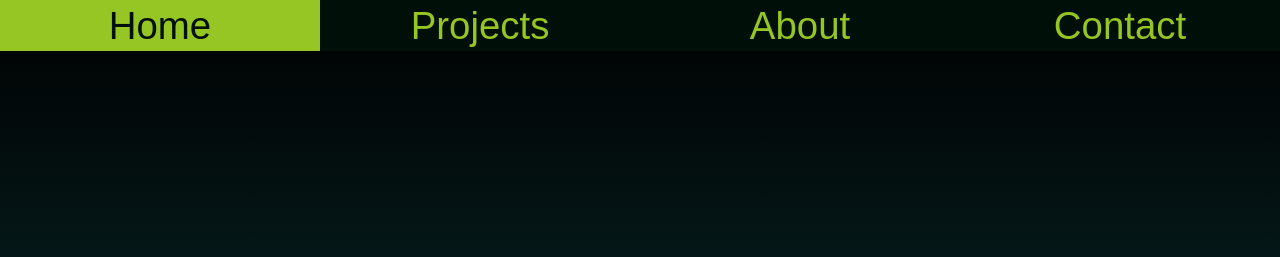
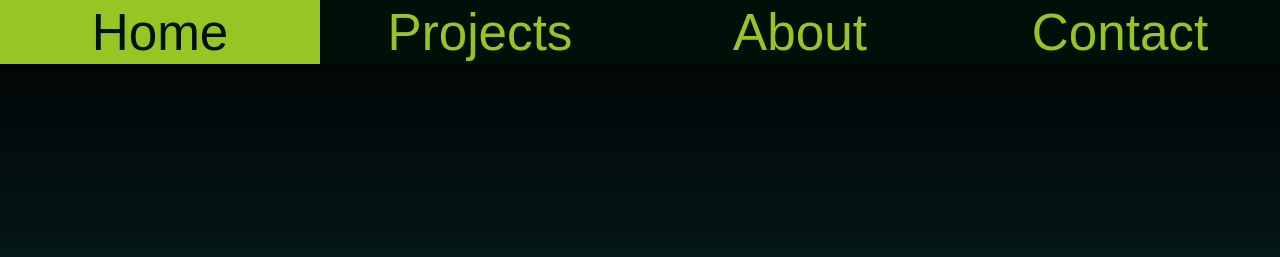
Before and after one commit to UniquelyElite/UniquelyElite.github.io, a plain HTML site: page data/index.html in a window 1280 px wide. Shown: the top 257 px of the page. Drawn offline with Linux system fonts and the light colour scheme.

Commit message:
updated the nav some more

```diff
--- a/data/nav.css
+++ b/data/nav.css
@@ -25,8 +25,8 @@ nav {
 .navItem:focus {
     padding: 0;
     width: calc(100vw/4);
-    font-size: 3vw;
-    height: 4vw;
+    font-size: 4vw;
+    height: 5vw;
     text-align: center;
     border: none;
     background-color: #000F08;
@@ -36,8 +36,8 @@ nav {
 .navItem:hover {
     padding: 0;
     width: calc(100vw/4);
-    font-size: 3vw;
-    height: 4vw;
+    font-size: 4vw;
+    height: 5vw;
     text-align: center;
     border: none;
     background-color: #95C623;
```
Also changed, not shown: 1 other file.
